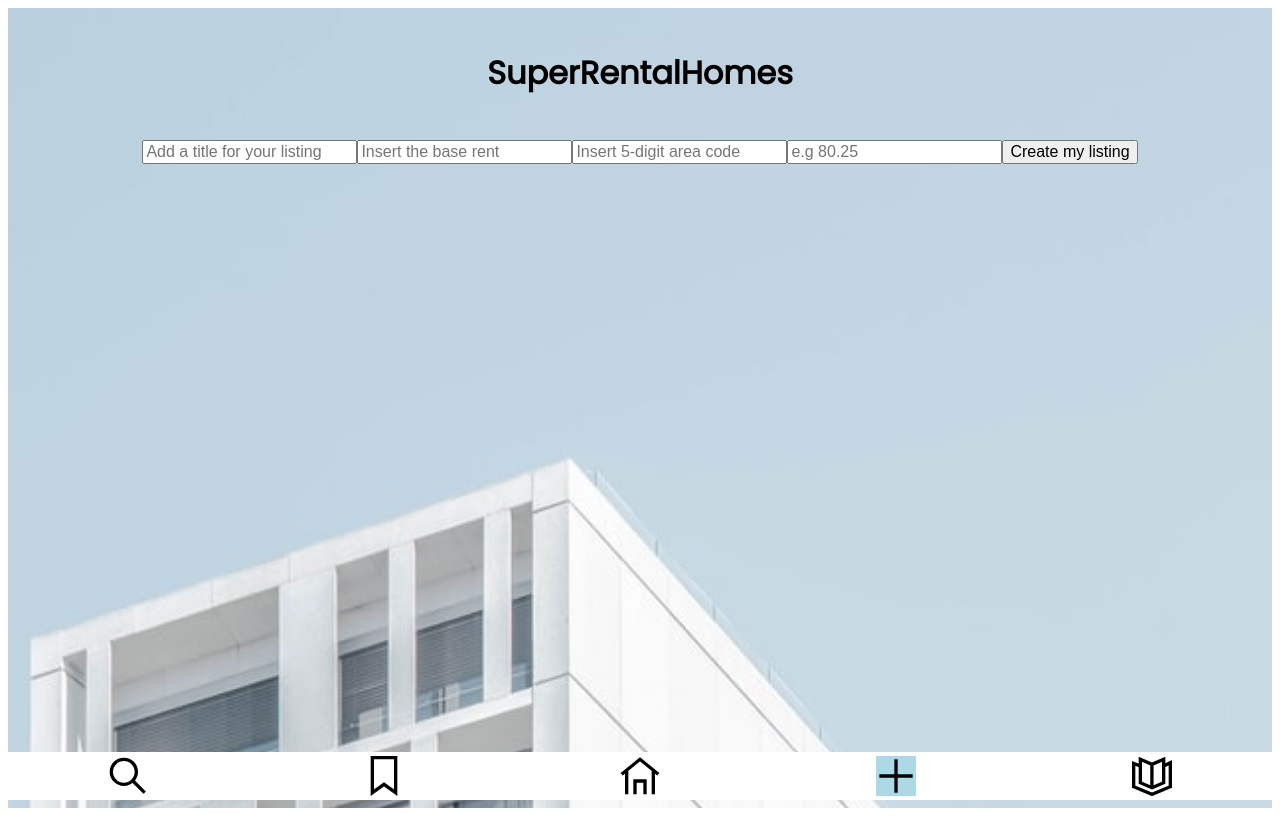
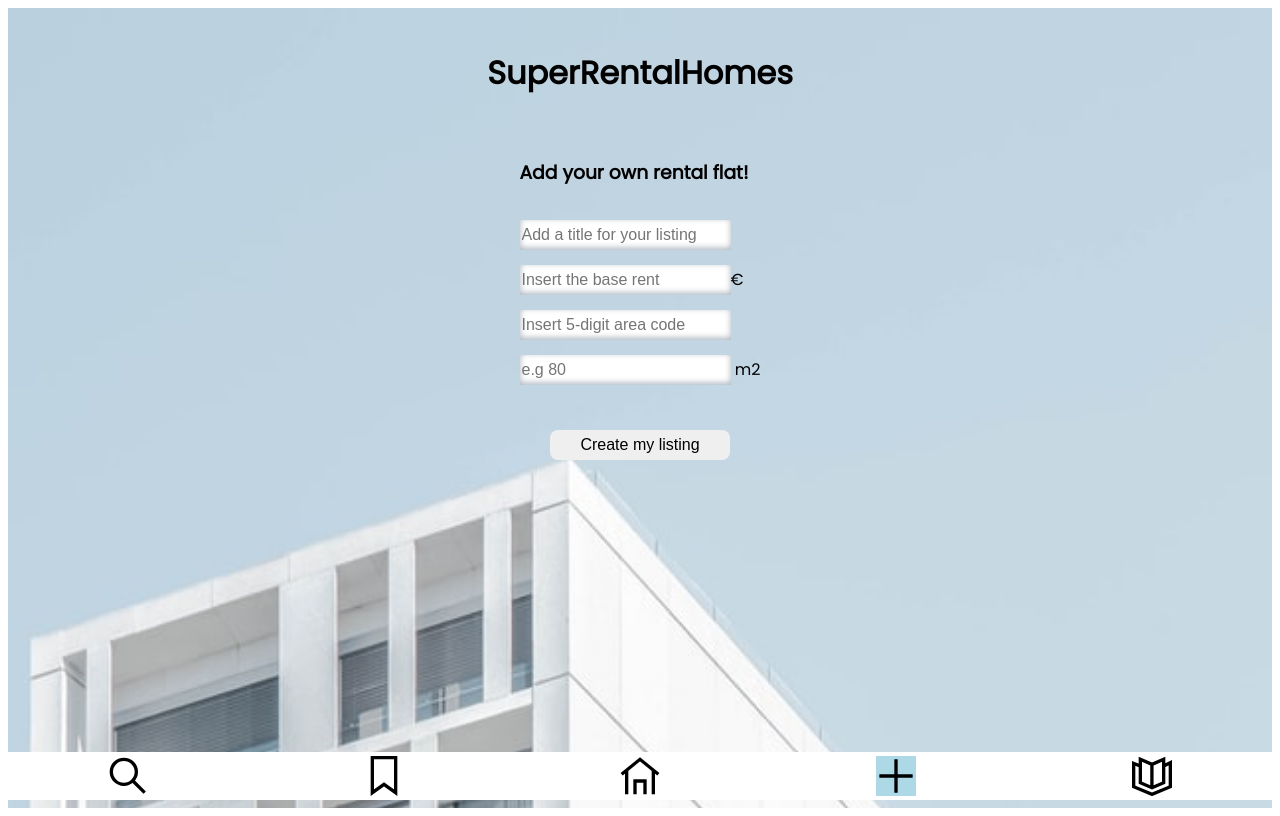
Before and after one commit to Gerrit-Sch/capstone-project, a React (Create React App) app: page /add in a window 1280 px wide. Built offline with nearby package versions, Linux system fonts and the light colour scheme.

Commit message:
Add styles for navigation, addpage, deletemodal, listingpage

```diff
--- a/src/components/DeleteMessageButton.js
+++ b/src/components/DeleteMessageButton.js
@@ -1,9 +1,8 @@
 import styled, { css } from "styled-components";
 
 export default styled.button`
-  font-family: CerebriSans-Regular, -apple-system, system-ui, Roboto, sans-serif;
   cursor: pointer;
-  color: #556b2f;
+
   padding: 10px 20px;
   border-radius: 100%;
   transition-duration: 0.3s;
@@ -18,21 +17,21 @@ export default styled.button`
   ${(props) =>
     props.variant === "cancel" &&
     css`
-      background-color: #c2fbd7;
-      box-shadow: 0 5px 10px rgba(0, 0, 0, 0.15);
+      background-color: none;
+      box-shadow: rgba(100, 100, 111, 0.2) 0px 7px 29px 0px;
       color: #556b2f;
       &:hover {
-        background-color: #3d9816;
+        background-color: lightblue;
       }
     `}
   ${(props) =>
     props.variant === "confirm" &&
     css`
-      background-color: lightcoral;
+      background-color: none;
       color: #556b2f;
-      box-shadow: 0 5px 10px rgba(0, 0, 0, 0.15);
+      box-shadow: rgba(100, 100, 111, 0.2) 0px 7px 29px 0px;
       &:hover {
-        background-color: red;
+        background-color: lightblue;
       }
     `};
 `;
--- a/src/components/DeleteModal.js
+++ b/src/components/DeleteModal.js
@@ -1,25 +1,26 @@
 import styled from "styled-components";
 import DeleteMessageButton from "./DeleteMessageButton";
+import { GrCheckmark, GrClose } from "react-icons/gr";
 
 export default function DeleteMessage({ onConfirmDelete, onCancelDelete }) {
   return (
     <MessageOverlay>
       <MessageContent>
-        <p>Do you really want to delete this plant?</p>
+        <p>Do you really want to delete this listing?</p>
         <MessageWindowWrapper>
+          <DeleteMessageButton
+            variant={"confirm"}
+            type="button"
+            onClick={onConfirmDelete}
+          >
+            <GrCheckmark />
+          </DeleteMessageButton>
           <DeleteMessageButton
             variant={"cancel"}
             type="button"
             onClick={onCancelDelete}
           >
-            NO!
-          </DeleteMessageButton>
-          <DeleteMessageButton
-            variant={"confirm"}
-            type="button"
-            onClick={onConfirmDelete}
-          >
-            YES!
+            <GrClose />
           </DeleteMessageButton>
         </MessageWindowWrapper>
       </MessageContent>
@@ -38,15 +39,16 @@ const MessageContent = styled.div`
   display: flex;
   flex-direction: column;
   justify-content: center;
+  box-shadow: rgba(100, 100, 111, 0.2) 0px 7px 29px 0px;
   align-items: center;
-  padding: 10px;
+  padding: 5px;
   width: 50%;
   margin: 30vh auto;
-  background-color: rgba(255, 255, 255, 0.95);
-  border-radius: 20px;
+  background-color: white;
+  border-radius: 8px;
   p {
     font-size: 0.9rem;
-    color: #556b2f;
+    color: black;
     text-align: center;
   }
 `;
--- a/src/components/Input.js
+++ b/src/components/Input.js
@@ -21,6 +21,7 @@ const InputStyled = styled.input`
     rgba(0, 0, 0, 0.3) 0px 30px 60px -30px,
     rgba(10, 37, 64, 0.35) 0px -2px 6px 0px inset;
   outline: none;
+  height: 30px;
 
   :focus {
     border-bottom: 2px solid black;
--- a/src/pages/AddPage.js
+++ b/src/pages/AddPage.js
@@ -1,5 +1,7 @@
 import { useNavigate } from "react-router-dom";
 import { useState } from "react";
+import styled from "styled-components";
+import InputStyled from "./LandingPage";
 
 export default function AddPage({ onCreateListing }) {
   const navigate = useNavigate();
@@ -23,9 +25,11 @@ export default function AddPage({ onCreateListing }) {
   }
 
   return (
-    <form onSubmit={handleSubmit}>
+    <>
+      <FormContainer onSubmit={handleSubmit}>
+        <h3>Add your own rental flat!</h3>
         <label htmlFor="title">
-        <input
+          <InputAdd
             name="title"
             id="title"
             placeholder="Add a title for your listing"
@@ -35,17 +39,18 @@ export default function AddPage({ onCreateListing }) {
         </label>
 
         <label htmlFor="baseRent">
-        <input
+          <InputAdd
             name="baseRent"
             id="baseRent"
             placeholder="Insert the base rent"
             onChange={handleOnChange}
             required
           />
+          <span>€</span>
         </label>
 
         <label htmlFor="postcode">
-        <input
+          <InputAdd
             id="postcode"
             maxLength="5"
             name="postcode"
@@ -56,17 +61,45 @@ export default function AddPage({ onCreateListing }) {
         </label>
 
         <label htmlFor="livingSpace">
-        <input
+          <InputAdd
             id="livingSpace"
             name="livingSpace"
             type="number"
-          placeholder="e.g 80.25"
+            placeholder="e.g 80"
             onChange={handleOnChange}
             required
-        />
+          />{" "}
+          <span>m2</span>
         </label>
 
-      <button>Create my listing</button>
-    </form>
+        <ButtonAdd>Create my listing</ButtonAdd>
+      </FormContainer>
+    </>
   );
 }
+
+const FormContainer = styled.form`
+  display: flex;
+  flex-direction: column;
+  gap: 15px;
+`;
+
+const InputAdd = styled.input`
+  border: none;
+  box-shadow: rgba(50, 50, 93, 0.25) 0px 50px 100px -20px,
+    rgba(0, 0, 0, 0.3) 0px 30px 60px -30px,
+    rgba(10, 37, 64, 0.35) 0px -2px 6px 0px inset;
+  outline: none;
+  height: 30px;
+
+  :focus {
+    border-bottom: 2px solid black;
+  }
+`;
+
+const ButtonAdd = styled.button`
+  height: 30px;
+  margin: 30px;
+  border: none;
+  border-radius: 8px;
+`;
--- a/src/pages/BookmarkPage.js
+++ b/src/pages/BookmarkPage.js
@@ -1,4 +1,5 @@
 import { CardList, Bookmark, Listing } from "./ListingPage";
+import { GrBookmark } from "react-icons/gr";
 
 export default function BookmarkPage({ data, handleBookmarkClick }) {
   const filteredBookmarkedListings = data.filter(
@@ -18,7 +19,7 @@ export default function BookmarkPage({ data, handleBookmarkClick }) {
                 active={listing.isBookmarked}
                 onClick={() => handleBookmarkClick(listing.id)}
               >
-                bookmark
+                <GrBookmark />
               </Bookmark>
 
               <p>{listing["realestates.apartmentRent"].address.postcode}</p>
--- a/src/pages/ListingPage.js
+++ b/src/pages/ListingPage.js
@@ -2,6 +2,8 @@ import styled from "styled-components";
 import { DeleteButton } from "./MyListingsPage";
 import { GrBookmark } from "react-icons/gr";
 import { GrTrash } from "react-icons/gr";
+import DeleteMessage from "../components/DeleteModal";
+import { useState } from "react";
 
 export default function ListingPage({
   areaCode,
@@ -9,6 +11,7 @@ export default function ListingPage({
   data,
   onDeleteListing,
 }) {
+  const [showMessage, setShowMessage] = useState(false);
   const filteredListings = data.filter(
     (listing) =>
       listing["realestates.apartmentRent"].address.postcode === areaCode
@@ -28,9 +31,15 @@ export default function ListingPage({
                 <GrBookmark />
               </Bookmark>
               <p>{listing["realestates.apartmentRent"].address.postcode}</p>
-              <DeleteButton onClick={() => onDeleteListing(listing.id)}>
+              <DeleteButton onClick={() => setShowMessage(true)}>
                 <GrTrash />
               </DeleteButton>
+              {showMessage && (
+                <DeleteMessage
+                  onConfirmDelete={() => onDeleteListing(listing.id)}
+                  onCancelDelete={() => setShowMessage(false)}
+                />
+              )}
 
               <p>Base rent: {listing.baseRent} € </p>
               <p>Living space: {listing.livingSpace} m2</p>
@@ -69,7 +78,7 @@ const Bookmark = styled.button`
   border: none;
   right: 25px;
   top: 5px;
-  color: ${({ active }) => (active ? "lightblue" : "transparent")};
+  background-color: ${({ active }) => (active ? "lightblue" : "transparent")};
 `;
 
 export { CardList, Listing, Bookmark };
--- a/src/pages/MyListingsPage.js
+++ b/src/pages/MyListingsPage.js
@@ -2,6 +2,9 @@ import { CardList, Listing, Bookmark } from "../pages/ListingPage";
 import styled from "styled-components";
 import DeleteMessage from "../components/DeleteModal";
 import { useState } from "react";
+
+import { GrBookmark } from "react-icons/gr";
+import { GrTrash } from "react-icons/gr";
 
 export default function MyListingsPage({
   data,
@@ -18,10 +21,10 @@ export default function MyListingsPage({
             active={listing.isBookmarked}
             onClick={() => handleBookmarkClick(listing.id)}
           >
-            bookmark
+            <GrBookmark />
           </Bookmark>
           <DeleteButton onClick={() => setShowMessage(true)}>
-            Delete
+            <GrTrash />
           </DeleteButton>
           {showMessage && (
             <DeleteMessage
@@ -31,8 +34,8 @@ export default function MyListingsPage({
           )}
 
           <p>{listing["realestates.apartmentRent"].address.postcode}</p>
-          <p>{listing.baseRent}</p>
-          <p>{listing.livingSpace}</p>
+          <p>{listing.baseRent} €</p>
+          <p>{listing.livingSpace} m2</p>
         </Listing>
       ))}
     </CardList>
```
Also changed, not shown: api/getRealEstate/index.mjs (added), 1 other file (tests, documents, lock files or other folders). Lines whose indentation alone changed are shown as unchanged.
